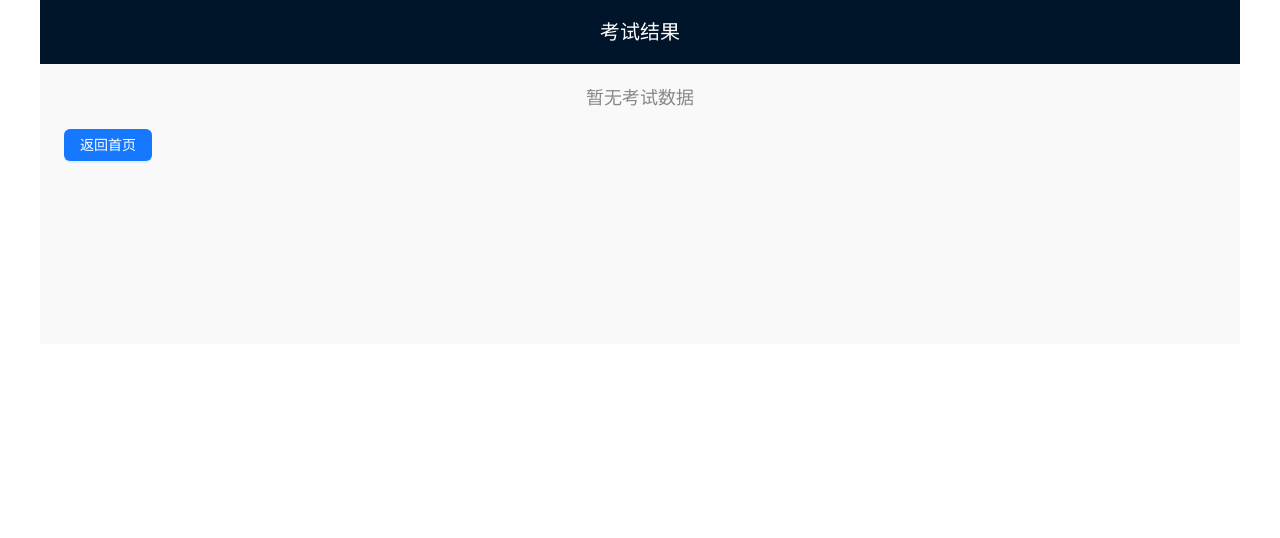
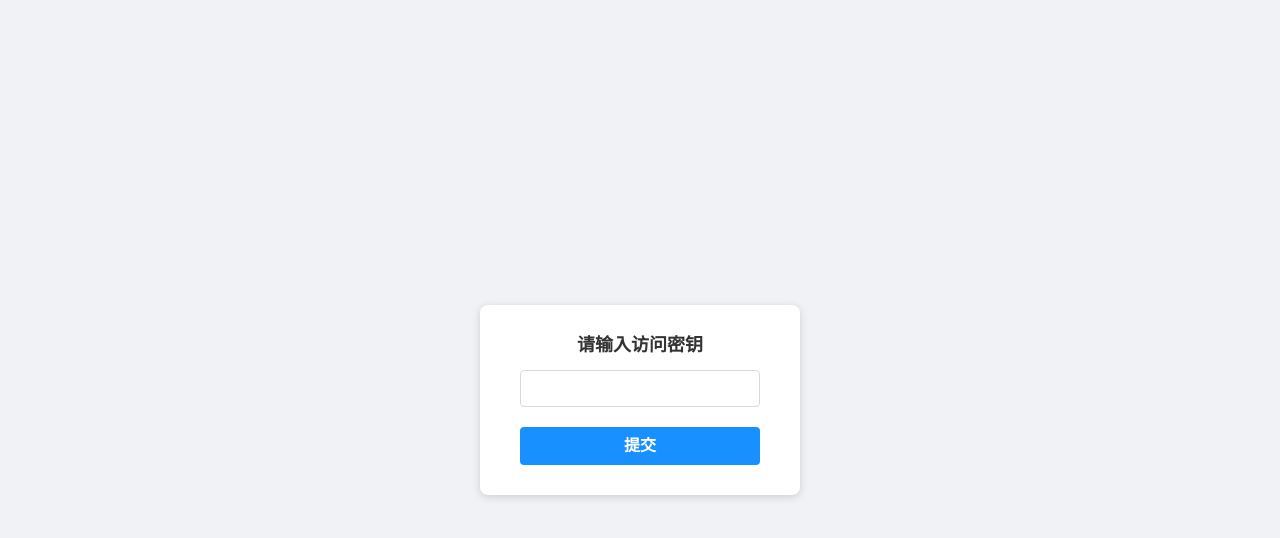
Before and after one commit to yinghaocit/exam, a React (Create React App) app in the folder react-app/: page /exam-result in a window 1280 px wide. Shown: the top 538 px of the page. Built offline with nearby package versions, Linux system fonts and the light colour scheme.

Commit message:
feat: add database backup and restore functionality; enhance UI with Ant Design components; implement access key protection for the app

```diff
--- a/react-app/src/App.js
+++ b/react-app/src/App.js
@@ -1,6 +1,6 @@
 import React from 'react';
 import { BrowserRouter as Router, Route, Routes } from 'react-router-dom';
-import { Layout, Menu } from 'antd';
+import { Layout, Menu, Card, Button, Row, Col } from 'antd';
 import 'antd/dist/reset.css';
 import CreateQuestionPage from './CreateQuestionPage';
 import GenerateExamPage from './GenerateExamPage';
@@ -15,15 +15,22 @@ const WelcomePage = () => (
         <Menu.Item key="welcome">欢迎页面</Menu.Item>
       </Menu>
     </Header>
-    <Content style={{ padding: '50px', textAlign: 'center' }}>
-      <h1>欢迎使用考试系统</h1>
-      <p>请选择功能</p>
-      <div>
-        <p>
-          <a href="/create-question" style={{ marginRight: '20px' }}>录入考题</a>
-          <a href="/generate-exam">出题</a>
-        </p>
-      </div>
+    <Content style={{ padding: '50px', display: 'flex', justifyContent: 'center', alignItems: 'center', minHeight: '80vh' }}>
+      <Card title="欢迎使用考试系统" style={{ width: 400, textAlign: 'center' }}>
+        <p>请选择功能</p>
+        <Row gutter={16} justify="center">
+          <Col>
+            <Button type="primary" href="/create-question">
+              录入考题
+            </Button>
+          </Col>
+          <Col>
+            <Button type="default" href="/generate-exam">
+              出题
+            </Button>
+          </Col>
+        </Row>
+      </Card>
     </Content>
     <Footer style={{ textAlign: 'center' }}>考试系统 ©2025</Footer>
   </Layout>
--- a/react-app/src/ExamResultPage.js
+++ b/react-app/src/ExamResultPage.js
@@ -30,8 +30,8 @@ const ExamResultPage = () => {
         </Header>
         <Content style={{ padding: '24px', margin: 0, minHeight: 280 }}>
           <div style={{ textAlign: 'center', color: '#888', fontSize: 18 }}>暂无考试数据</div>
-          <Button type="primary" style={{ marginTop: '20px' }} onClick={() => navigate('/')}>
-            返回首页
+          <Button type="primary" style={{ marginTop: '20px' }} onClick={() => navigate('/generate-exam')}>
+            返回试卷
           </Button>
         </Content>
       </Layout>
@@ -160,7 +160,7 @@ const ExamResultPage = () => {
               );
             })}
           </div>
-          <Button type="primary" onClick={() => navigate('/')} style={{ marginTop: '30px', width: '100%' }}>返回首页</Button>
+          <Button type="primary" onClick={() => navigate('/generate-exam')} style={{ marginTop: '30px', width: '100%' }}>返回试卷</Button>
         </Sider>
         <Content style={{ padding: '24px', margin: 0, minHeight: 280 }}>
           <Radio.Group
--- a/react-app/src/GenerateExamPage.js
+++ b/react-app/src/GenerateExamPage.js
@@ -10,8 +10,8 @@ const GenerateExamPage = () => {
   const [currentQuestionIndex, setCurrentQuestionIndex] = useState(0);
   const [answers, setAnswers] = useState({});
   const [isModalVisible, setIsModalVisible] = useState(true);
-  const [singleChoiceCount, setSingleChoiceCount] = useState(0);
-  const [multipleChoiceCount, setMultipleChoiceCount] = useState(0);
+  const [singleChoiceCount, setSingleChoiceCount] = useState(200);
+  const [multipleChoiceCount, setMultipleChoiceCount] = useState(20);
   const [language, setLanguage] = useState('cn');
 
   const fetchQuestions = async () => {
@@ -29,12 +29,16 @@ const GenerateExamPage = () => {
   };
 
   const handleModalOk = async () => {
+    localStorage.removeItem('examQuestions');
+    localStorage.removeItem('examAnswers');
     await fetchQuestions();
     setIsModalVisible(false);
   };
 
   const handleAnswer = (questionId, answerId) => {
-    setAnswers({ ...answers, [questionId]: answerId });
+    const newAnswers = { ...answers, [questionId]: answerId };
+    setAnswers(newAnswers);
+    localStorage.setItem('examAnswers', JSON.stringify(newAnswers));
   };
 
   const arraysEqualIgnoreOrder = (a, b) =>
@@ -123,7 +127,13 @@ const GenerateExamPage = () => {
                       display: 'flex',
                       justifyContent: 'center',
                       alignItems: 'center',
-                      backgroundColor: answers[item.id] ? '#4caf50' : '#d3d3d3',
+                      backgroundColor:
+                        index === currentQuestionIndex
+                          ? '#1890ff'
+                          : answers[item.id]
+                          ? '#4caf50'
+                          : '#d3d3d3',
+                      fontWeight: index === currentQuestionIndex ? 'bold' : 'normal',
                       color: '#fff',
                       borderRadius: '5px',
                       cursor: 'pointer',
@@ -147,7 +157,19 @@ const GenerateExamPage = () => {
             title="选择题目数量"
             open={isModalVisible}
             onOk={handleModalOk}
-            onCancel={() => setIsModalVisible(false)}
+            okText="重新出题"
+            cancelText="继续答题"
+            onCancel={() => {
+              const cached = JSON.parse(localStorage.getItem('examQuestions') || '[]');
+              const cachedAnswers = JSON.parse(localStorage.getItem('examAnswers') || '{}');
+              if (Array.isArray(cached) && cached.length > 0) {
+                setQuestions(cached);
+                setAnswers(cachedAnswers);
+                setIsModalVisible(false);
+              } else {
+                alert('暂无缓存的题目，请重新出题');
+              }
+            }}
           >
             <div style={{ marginBottom: '10px' }}>
               <span>单选题数量: </span>
@@ -196,7 +218,9 @@ const GenerateExamPage = () => {
                           const updated = currentAnswers.includes(answer.id)
                             ? currentAnswers.filter(id => id !== answer.id)
                             : [...currentAnswers, answer.id];
-                          setAnswers({ ...answers, [qid]: updated });
+                          const newAnswers = { ...answers, [qid]: updated };
+                          setAnswers(newAnswers);
+                          localStorage.setItem('examAnswers', JSON.stringify(newAnswers));
                         }}
                         style={{ fontSize: '16px', padding: '10px 20px' }}
                       >
--- a/react-app/src/index.js
+++ b/react-app/src/index.js
@@ -1,13 +1,119 @@
-import React from 'react';
+import React, { useState, useEffect } from 'react';
 import ReactDOM from 'react-dom/client';
 import './index.css';
 import App from './App';
 import reportWebVitals from './reportWebVitals';
 
+const SECRET_KEY = 'ciandt20251';
+
+function ProtectedApp() {
+  const [key, setKey] = useState('');
+  const [isAuthorized, setIsAuthorized] = useState(false);
+  const [error, setError] = useState('');
+
+  useEffect(() => {
+    const savedKey = localStorage.getItem('access_key');
+    if (savedKey === SECRET_KEY) {
+      setIsAuthorized(true);
+    }
+  }, []);
+
+  function handleSubmit(e) {
+    e.preventDefault();
+    if (key === SECRET_KEY) {
+      localStorage.setItem('access_key', key);
+      setIsAuthorized(true);
+      setError('');
+    } else {
+      setError('密钥错误，无法访问');
+    }
+  }
+
+  if (isAuthorized) {
+    return <App />;
+  }
+
+  return (
+    <div
+      style={{
+        height: '100vh',
+        display: 'flex',
+        justifyContent: 'center',
+        alignItems: 'center',
+        backgroundColor: '#f0f2f5',
+        flexDirection: 'column',
+        fontFamily: 'Arial, sans-serif',
+      }}
+    >
+      <form
+        onSubmit={handleSubmit}
+        style={{
+          background: '#fff',
+          padding: '30px 40px',
+          borderRadius: 8,
+          boxShadow: '0 2px 8px rgba(0,0,0,0.15)',
+          display: 'flex',
+          flexDirection: 'column',
+          alignItems: 'center',
+          minWidth: 320,
+        }}
+      >
+        <label
+          htmlFor="accessKey"
+          style={{
+            fontSize: 18,
+            marginBottom: 15,
+            fontWeight: 'bold',
+            color: '#333',
+          }}
+        >
+          请输入访问密钥
+        </label>
+        <input
+          id="accessKey"
+          type="password"
+          value={key}
+          onChange={(e) => setKey(e.target.value)}
+          style={{
+            padding: '8px 12px',
+            fontSize: 16,
+            borderRadius: 4,
+            border: '1px solid #d9d9d9',
+            marginBottom: 20,
+            width: '100%',
+            boxSizing: 'border-box',
+          }}
+        />
+        <button
+          type="submit"
+          style={{
+            padding: '10px 0',
+            fontSize: 16,
+            width: '100%',
+            borderRadius: 4,
+            backgroundColor: '#1890ff',
+            border: 'none',
+            color: '#fff',
+            cursor: 'pointer',
+            fontWeight: 'bold',
+          }}
+        >
+          提交
+        </button>
+        {error && (
+          <div style={{ color: 'red', marginTop: 12, fontWeight: 'bold' }}>
+            {error}
+          </div>
+        )}
+      </form>
+    </div>
+  );
+}
+
 const root = ReactDOM.createRoot(document.getElementById('root'));
 root.render(
   <React.StrictMode>
-    <App />
+    <ProtectedApp />
   </React.StrictMode>
 );
 
```
Also changed, not shown: 2 other files (tests, documents, lock files or other folders).
